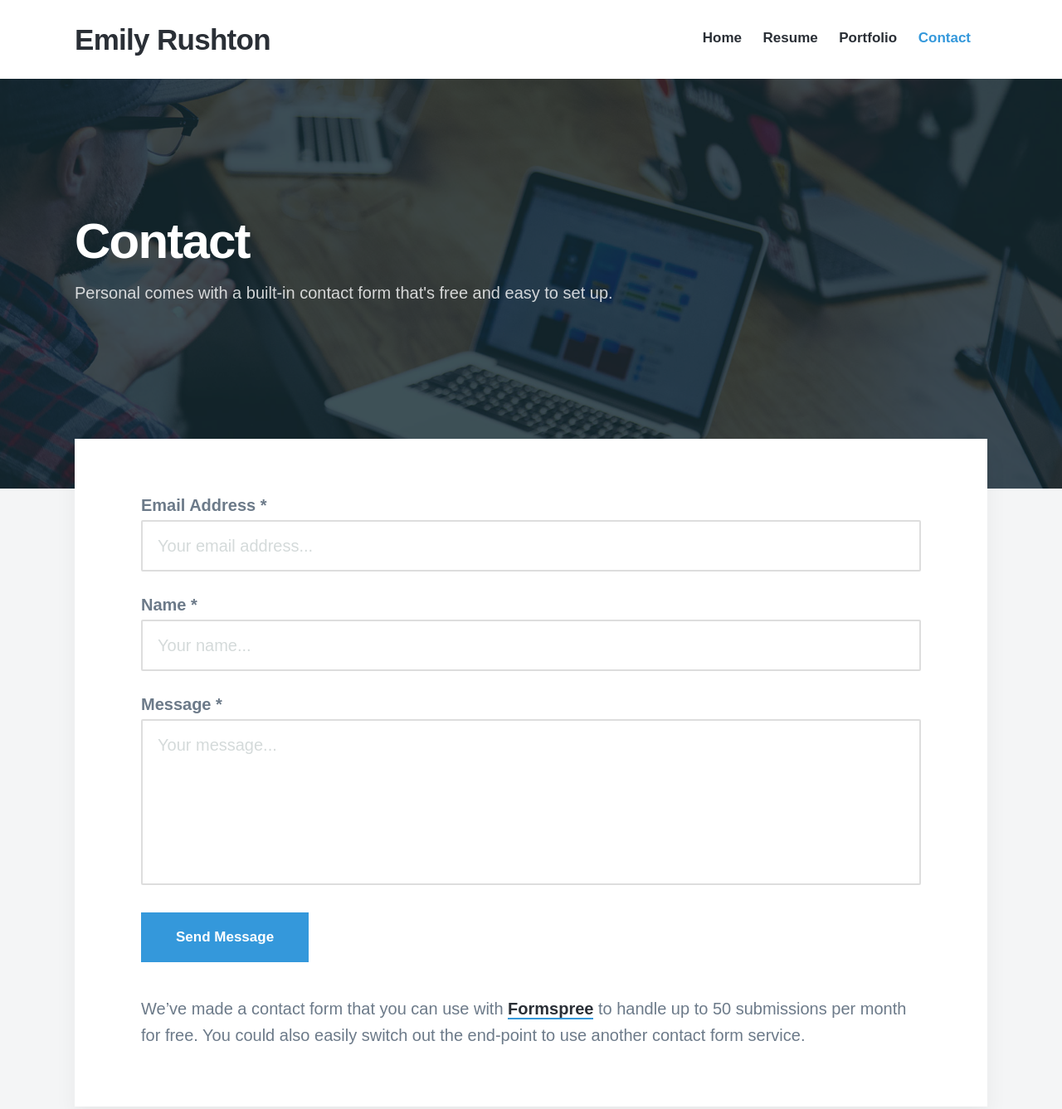
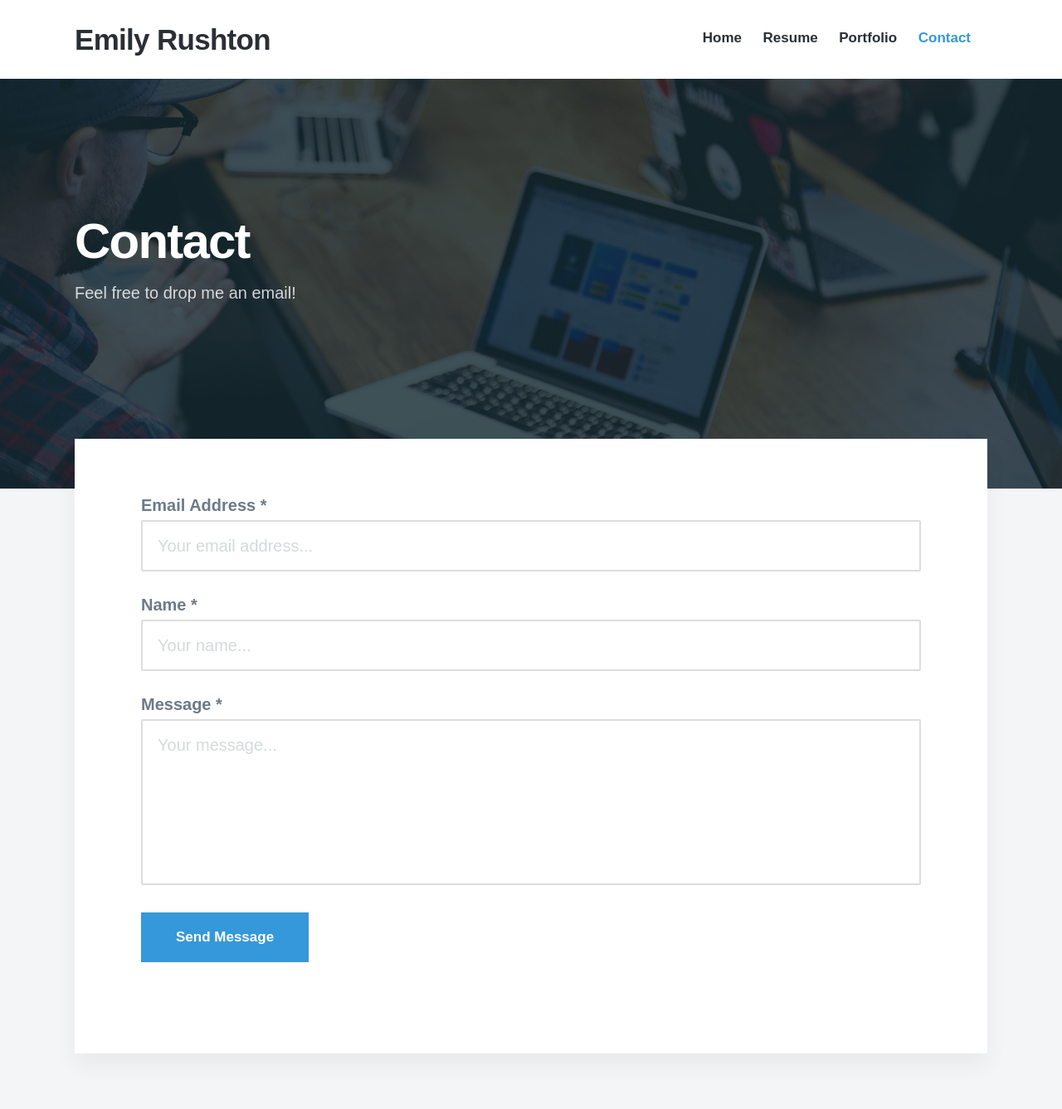
Before and after one commit to emilyrushton/emilyrushton.github.io, a Jekyll site: the page built from _pages/contact.md, in a window 1280 px wide and 1400 px high. Shown: the top 1337 px of the window at 83% size. Built offline with Jekyll 4.4.1, drawn with Linux system fonts in a browser that asks for light colours; nearby versions of some CDN libraries; some web fonts are replaced.

Commit message:
Update contact.md

```diff
--- a/_pages/contact.md
+++ b/_pages/contact.md
@@ -1,10 +1,7 @@
 ---
 title: Contact
-subtitle: Personal comes with a built-in contact form that's free and easy to set up.
-description: Personal is the perfect theme for developers, designers and other creatives.
+subtitle: Feel free to drop me an email!
 featured_image: /images/demo/contact.jpg
 ---
 
 {% include contact-form.html %}
-
-We've made a contact form that you can use with [Formspree](https://formspree.io/create/jekyllthemes) to handle up to 50 submissions per month for free. You could also easily switch out the end-point to use another contact form service.
```
